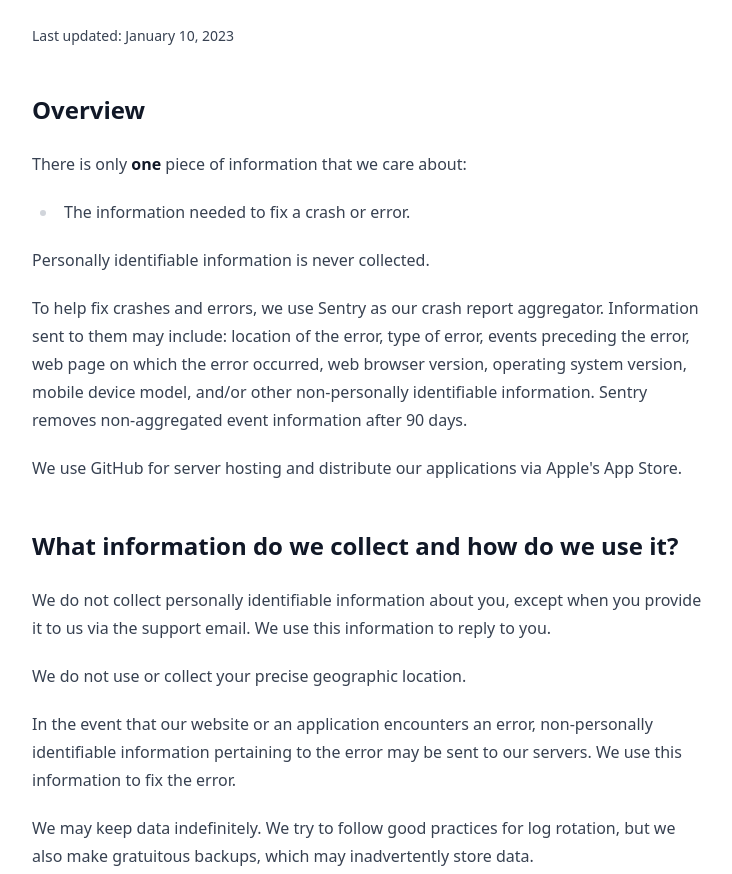
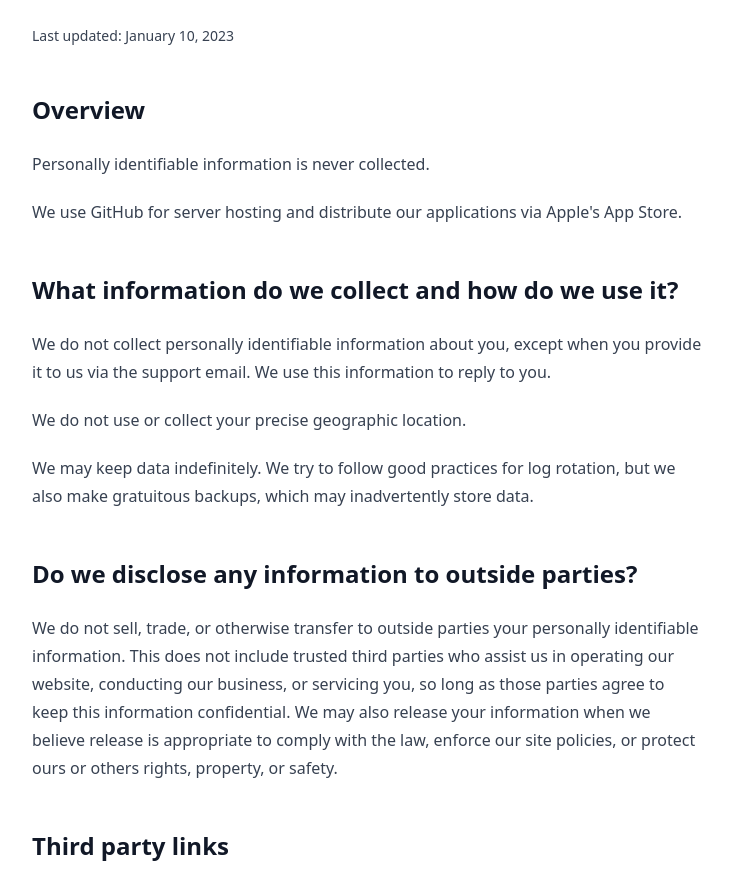
Before and after one commit to pdfmailmerger/pdfmailmerger.github.io, a website: page privacy.html in a window 1280 px wide. Shown: the part 78-952 px from the top of the page, without its empty margins (272-1004 px from the left). Drawn offline with Linux system fonts and the light colour scheme.

Commit message:
Update privacy policy

```diff
--- a/privacy.html
+++ b/privacy.html
@@ -15,20 +15,8 @@
 
       <h2>Overview</h2>
       <p>
-        There is only <strong>one</strong> piece of information that we care about:
-        <ul>
-          <li>The information needed to fix a crash or error.</li>
-        </ul>
-      </p>
-
-      <p>
         Personally identifiable information is never collected.
       </p>
-
-      <p>
-        To help fix crashes and errors, we use Sentry as our crash report aggregator. Information sent to them may include: location of the error, type of error, events preceding the error, web page on which the error occurred, web browser version, operating system version, mobile device model, and/or other non-personally identifiable information. Sentry removes non-aggregated event information after 90 days.
-      </p>
-
       <p>
         We use GitHub for server hosting and distribute our applications via Apple's App Store.
       </p>
@@ -37,41 +25,29 @@
       <p>
         We do not collect personally identifiable information about you, except when you provide it to us via the support email. We use this information to reply to you.
       </p>
-
       <p>
         We do not use or collect your precise geographic location.
       </p>
-
-      <p>
-        In the event that our website or an application encounters an error, non-personally identifiable information pertaining to the error may be sent to our servers. We use this information to fix the error.
-      </p>
-
       <p>
         We may keep data indefinitely. We try to follow good practices for log rotation, but we also make gratuitous backups, which may inadvertently store data.
       </p>
 
       <h2>Do we disclose any information to outside parties?</h2>
-
       <p>
         We do not sell, trade, or otherwise transfer to outside parties your personally identifiable information. This does not include trusted third parties who assist us in operating our website, conducting our business, or servicing you, so long as those parties agree to keep this information confidential. We may also release your information when we believe release is appropriate to comply with the law, enforce our site policies, or protect ours or others rights, property, or safety.
       </p>
 
       <h2>Third party links</h2>
-
       <p>
         Occasionally, at our discretion, we may include links to third party products or services on our website. These third party sites have separate and independent privacy policies. We therefore have no responsibility or liability for the content and activities of these linked sites. Nonetheless, we seek to protect the integrity of our site and welcome any feedback about these sites.
       </p>
 
       <h2>Your Consent</h2>
-
       <p>
         By using our site, you consent to our privacy policy.
       </p>
 
-      <h2>
-        Changes to our Privacy Policy
-      </h2>
-
+      <h2>Changes to our Privacy Policy</h2>
       <p>
         If we decide to change our privacy policy, we will post those changes on this page.
       </p>
```
